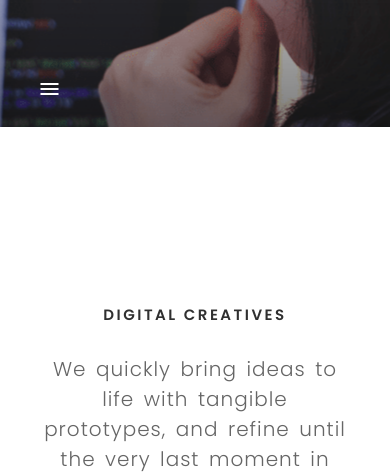
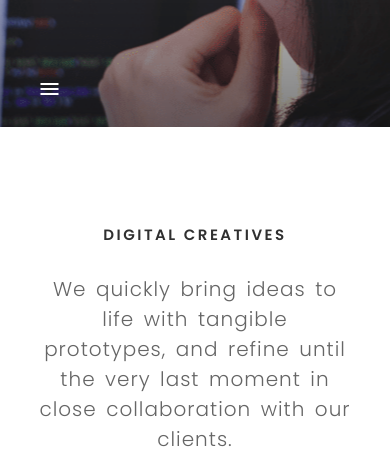
Before and after one commit to banyurachman/Unity-Web, a website: page index.html in a window 390 px wide. Shown: the part 373-847 px from the top of the page. Drawn offline with nearby package versions, Linux system fonts and the light colour scheme.

Commit message:
Responsive bug fixing

```diff
--- a/css/style.scss
+++ b/css/style.scss
@@ -59,14 +59,14 @@ body{
 
   &.mobile{
     visibility: hidden;
-    @include respond-to('phone') {
+    @include respond-to('tablet') {
       visibility: visible;
     }
   }
 
   &.desktop{
     visibility: visible;
-    @include respond-to('phone') {
+    @include respond-to('tablet') {
       visibility: hidden;
     }
   }
@@ -274,6 +274,11 @@ main{
 }
 
 #aboutUsSection{
+
+  @include respond-to('phone'){
+      padding-top: 0px;
+  }
+
   .text.container{
     max-width:500px;
 
```
Also changed, not shown: css/style.css.
